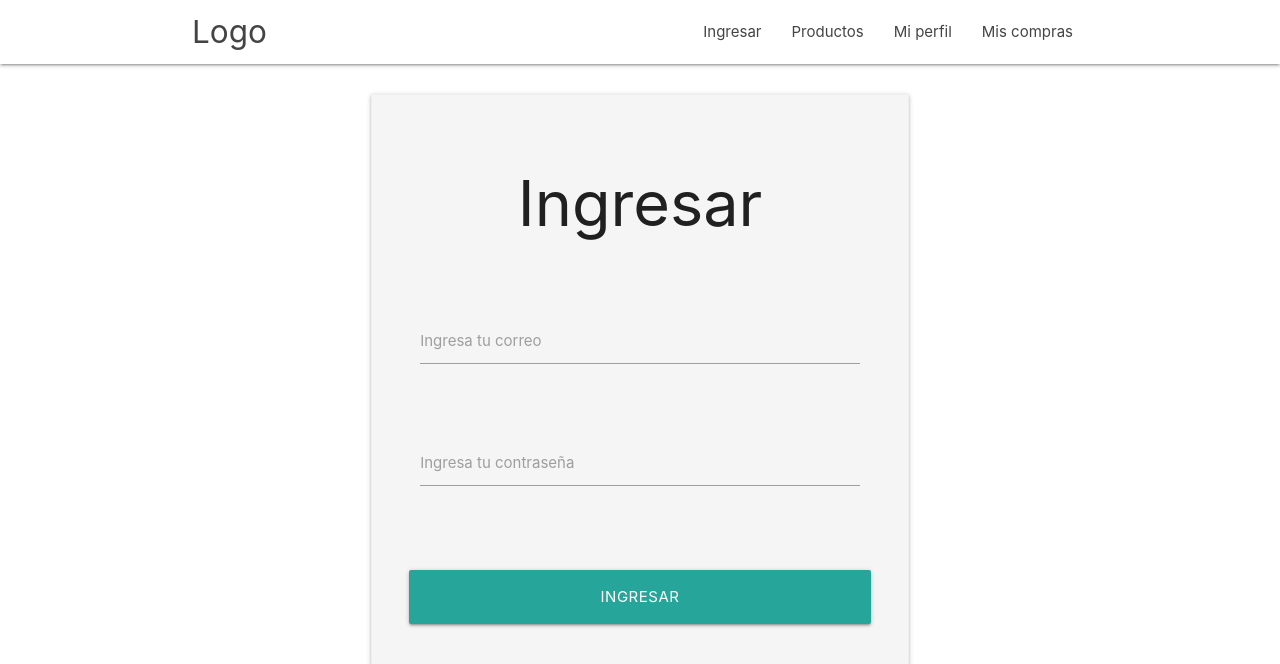
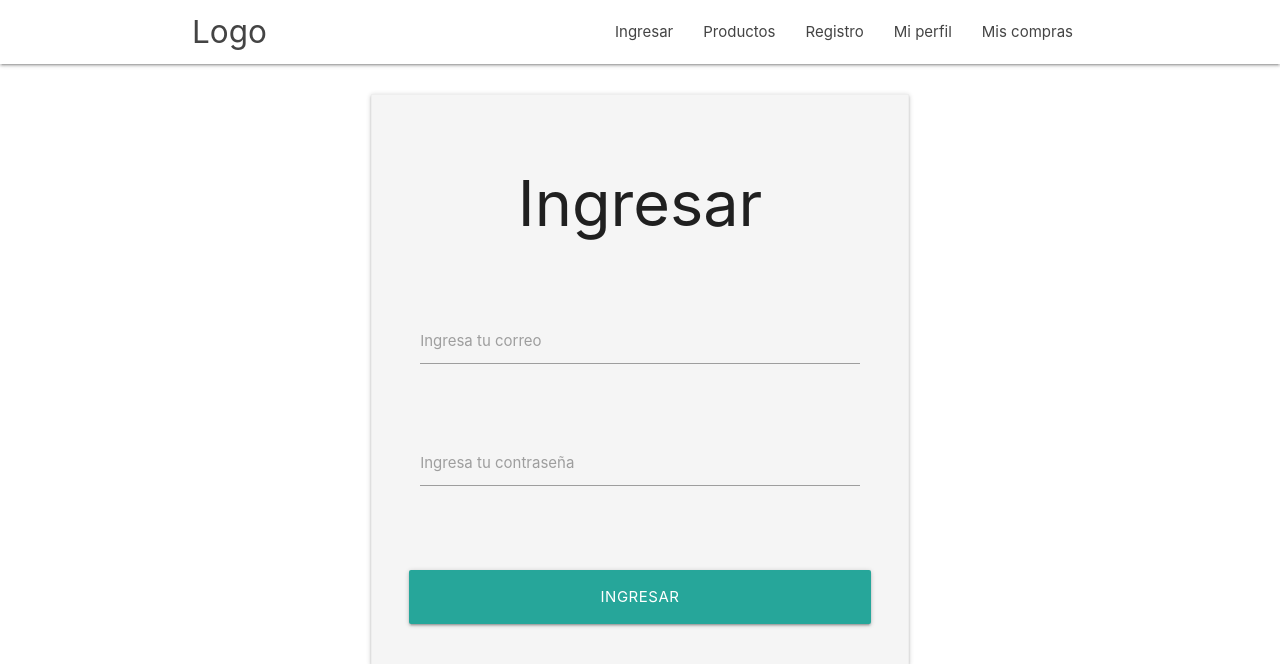
Before and after one commit to crojastrianaDev/tiendaDjango, a Django app: page /ingresar/?next=/listar_carrito/ in a window 1280 px wide. Shown: the top 664 px of the page. Run offline with Django 3.2, Linux system fonts and the light colour scheme; parts of the project's set-up code (start-up, migrations or seed data) failed here and were passed over; some libraries are stand-ins or nearby versions.

Commit message:
Ahora si listo registro

```diff
--- a/tienda/templates/base.html
+++ b/tienda/templates/base.html
@@ -27,6 +27,7 @@
             {% endif %}
 
             <li><a href="{% url 'listado_productos' %}">Productos</a></li>
+            <li><a href="{% url 'registrar'%}">Registro</a></li>
             <li><a href="{% url 'cambiar_perfil' %}">Mi perfil</a></li>
             <li><a href="{% url 'listar_carrito' %}">Mis compras</a></li>
       </ul>
@@ -43,6 +44,7 @@
         <li><a href="{% url 'ingresar' %}">Ingresar</a></li>
         {% endif %}
         <li><a href="{% url 'listado_productos' %}">Productos</a></li>
+         <li><a href="{% url 'registrar'%}">Registro</a></li>
         <li><a href="{% url 'cambiar_perfil' %}">Mi perfil</a></li>
         <li><a href="{% url 'listar_carrito' %}">Mis compras</a></li>
       </ul>
```
